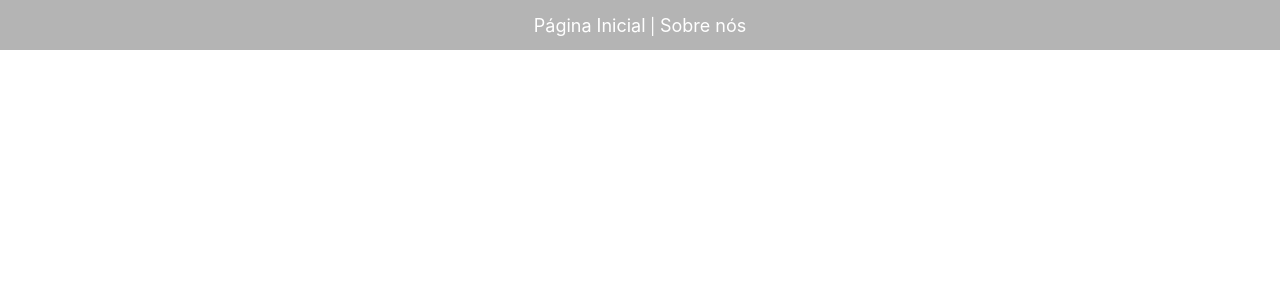
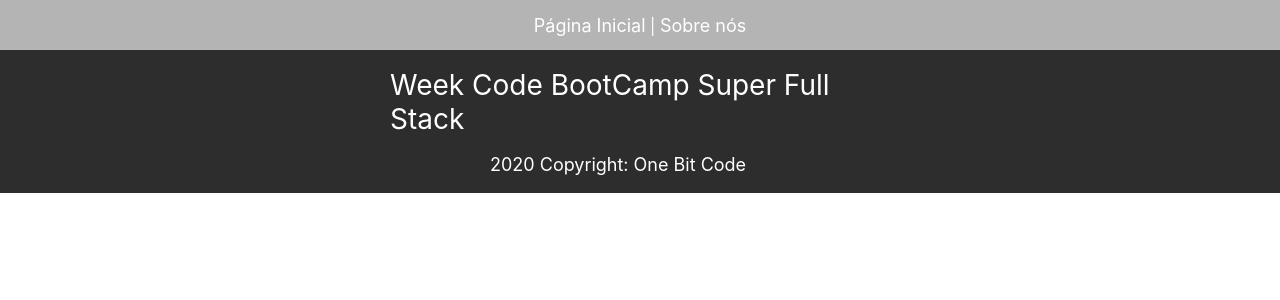
Before and after one commit to OneBitCodeBlog/programador-homeoffice-frontend, a React (Create React App) app: page / in a window 1280 px wide. Shown: the top 300 px of the page. Built offline with nearby package versions, Linux system fonts and the light colour scheme.

Commit message:
add: footer

```diff
--- /dev/null
+++ b/src/components/Footer/index.js
@@ -0,0 +1,14 @@
+import React from 'react';
+
+import './style.css';
+
+export default function Footer() {
+  return (
+    <footer>
+      <footer>
+        <div className="footer-title">Week Code BootCamp Super Full Stack</div>
+        <div className="footer-copyright">2020 Copyright: One Bit Code</div>
+      </footer>
+    </footer>
+  );
+}
--- /dev/null
+++ b/src/components/Footer/style.css
@@ -0,0 +1,19 @@
+footer {
+  background-color: #00000094;
+  color: #FFF;
+}
+
+.footer-title {
+  font-size: 28px;
+  max-width: 500px;
+  padding-top: 18px;
+  margin: auto;
+}
+
+.footer-copyright {
+  max-width: 300px;
+  margin: auto;
+  font-size: 18px;
+  margin-top: 18px;
+  padding-bottom: 18px;
+}
--- a/src/pages/About/index.js
+++ b/src/pages/About/index.js
@@ -1,7 +1,13 @@
 import React from 'react';
 
 import Navbar from '../../components/Navbar';
+import Footer from '../../components/Footer';
 
 export default function About() {
-  return <Navbar />;
+  return (
+    <>
+      <Navbar />
+      <Footer />
+    </>
+  );
 }
--- a/src/pages/Jobs/index.js
+++ b/src/pages/Jobs/index.js
@@ -1,7 +1,13 @@
 import React from 'react';
 
 import Navbar from '../../components/Navbar';
+import Footer from '../../components/Footer';
 
 export default function Jobs() {
-  return <Navbar />;
+  return (
+    <>
+      <Navbar />
+      <Footer />
+    </>
+  );
 }
```
